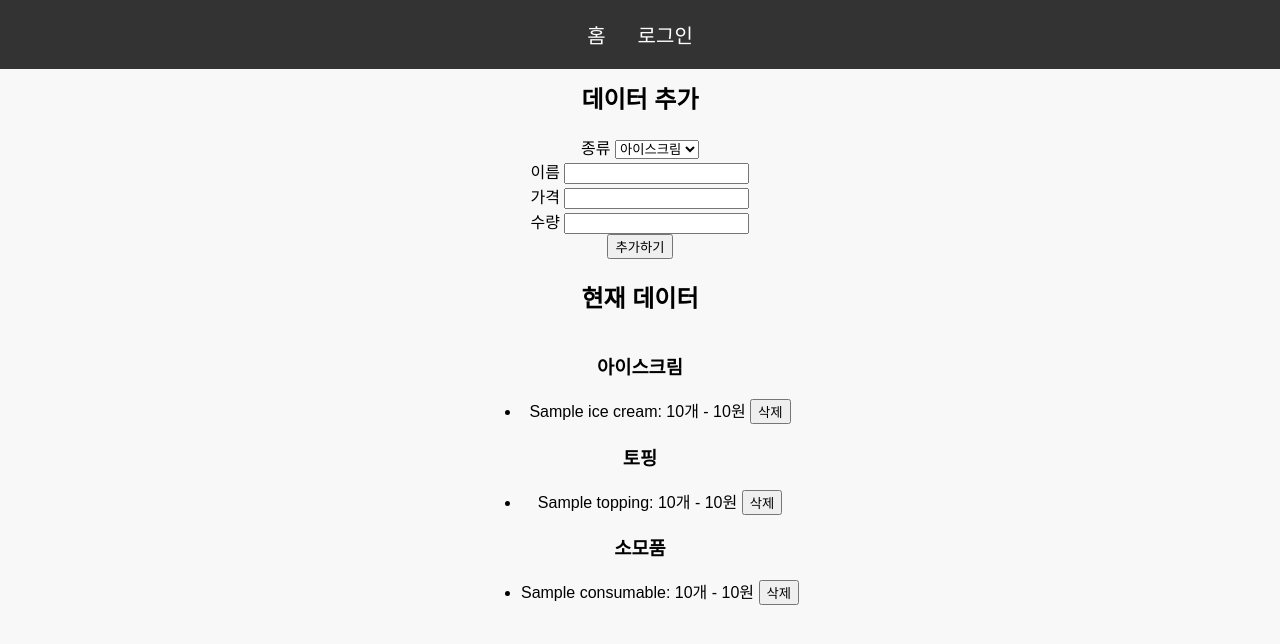
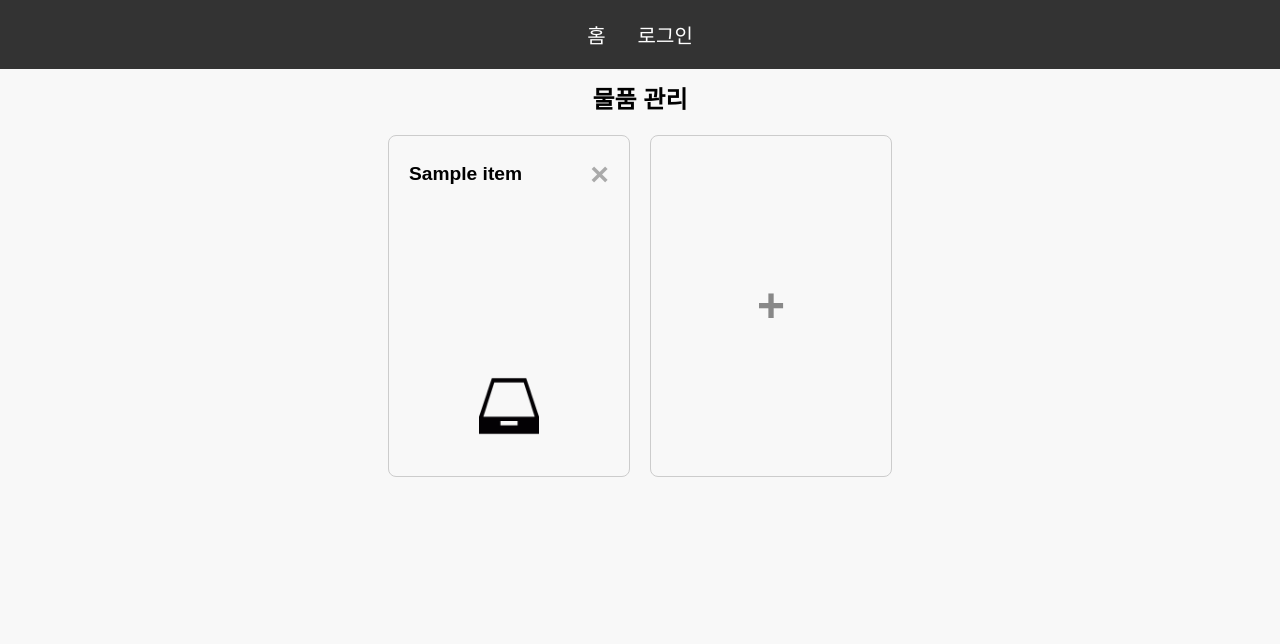
Before and after one commit to jangjh0201/dbapp, a FastAPI app: template app/resource/templates/item.jinja2 in a window 1280 px wide. Shown: the top 644 px of the page. Run offline with FastAPI, Linux system fonts and the light colour scheme; the template is opened without the code that fills it: most values are stand-ins (such as "Sample title", 1, 10 or a date in 2020).

Commit message:
Mod : 프론트단 수정(임시)

```diff
--- /dev/null
+++ b/app/resource/static/css/item.css
@@ -0,0 +1,138 @@
+.dispenser-container-wrapper {
+    display: flex;
+    justify-content: center;
+}
+
+.dispenser-container {
+    display: flex;
+    flex-wrap: wrap;
+    gap: 20px;
+    justify-content: space-evenly;
+    width: 100%;
+    max-width: 1200px;
+}
+
+.dispenser {
+    border: 1px solid #ccc;
+    padding: 20px;
+    border-radius: 8px;
+    width: 200px;
+    text-align: center;
+    height: 300px;
+    display: flex;
+    flex-direction: column;
+    justify-content: space-between;
+}
+
+.dispenser-header {
+    display: flex;
+    justify-content: space-between;
+    align-items: center;
+}
+
+h3 {
+    margin: 0;
+    font-size: 1.2rem;
+}
+
+.close-dispenser {
+    font-size: 2rem;
+    font-weight: bold;
+    color: #aaa;
+    cursor: pointer;
+    transition: color 0.3s ease;
+}
+
+.close-dispenser:hover {
+    color: black;
+}
+
+.capsule-container {
+    margin: 20px 0;
+    display: flex;
+    justify-content: center;
+}
+
+.item-icon {
+    width: 60px;
+    height: 60px;
+    cursor: pointer;
+}
+
+.add-dispenser {
+    display: flex;
+    justify-content: center;
+    align-items: center;
+    cursor: pointer;
+    height: 300px;
+}
+
+.add-dispenser h3 {
+    font-size: 3rem;
+    color: #888;
+    margin: 0;
+}
+
+.modal {
+    display: none;
+    position: fixed;
+    z-index: 1;
+    left: 0;
+    top: 0;
+    width: 100%;
+    height: 100%;
+    background-color: rgba(0, 0, 0, 0.4);
+}
+
+.modal-content {
+    background-color: #fefefe;
+    margin: 15% auto;
+    padding: 20px;
+    border: 1px solid #888;
+    width: 80%;
+    max-width: 400px;
+    display: flex;
+    flex-direction: column;
+    gap: 20px;
+    position: relative;
+}
+
+.close {
+    position: absolute;
+    top: 10px;
+    right: 10px;
+    color: #aaa;
+    font-size: 28px;
+    font-weight: bold;
+    cursor: pointer;
+}
+
+.close:hover,
+.close:focus {
+    color: black;
+}
+
+input[type="text"] {
+    width: 100%;
+    padding: 12px;
+    font-size: 16px;
+    border-radius: 4px;
+    border: 1px solid #ccc;
+    margin-bottom: 15px;
+    box-sizing: border-box;
+}
+
+button {
+    padding: 10px 20px;
+    font-size: 16px;
+    cursor: pointer;
+    border-radius: 4px;
+    background-color: #e0e0e0;
+    color: black;
+    transition: background-color 0.3s, color 0.3s;
+}
+
+button:hover {
+    background-color: #bbbbbb;
+    color: white;
+}
--- /dev/null
+++ b/app/resource/static/js/item.js
@@ -0,0 +1,110 @@
+// 모달 열기
+function openAddModal() {
+    document.getElementById('add-item-modal').style.display = 'block';
+}
+
+// 모달 닫기
+function closeAddModal() {
+    document.getElementById('add-item-modal').style.display = 'none';
+}
+
+// 모달 외부 클릭 시 닫기
+function closeOnOutsideClick(event) {
+    if (event.target.id === 'add-item-modal') {
+        closeAddModal();
+    }
+}
+
+// 아이템 추가
+function addItem() {
+    const name = $('#item-name').val(); // 물품 이름만 받음
+
+    if (name.trim()) {
+        $.ajax({
+            url: '/item',
+            type: 'POST',
+            data: { name: name },
+            contentType: 'application/x-www-form-urlencoded',
+            success: function (response) {
+                location.reload(); // 성공 시 페이지 새로고침
+            },
+            error: function (error) {
+                alert('물품 등록 중 오류가 발생했습니다.');
+            }
+        });
+    } else {
+        alert('유효한 물품 이름을 입력하세요.');
+    }
+}
+
+// 아이템 삭제
+function deleteItem(itemId) {
+    $.ajax({
+        url: '/item/' + itemId,
+        type: 'DELETE',
+        success: function (response) {
+            location.reload(); // 삭제 후 새로고침
+        },
+        error: function (error) {
+            alert('물품을 삭제하는 중 오류가 발생했습니다.');
+        }
+    });
+}
+
+// 아이콘 상태 변경 (cabinet_store <-> cabinet_use)
+function toggleIcon(icon, itemId) {
+    const currentSrc = icon.getAttribute('src');
+    const newSrc = currentSrc.includes('cabinet_store')
+        ? '/static/images/cabinet_use.png'
+        : '/static/images/cabinet_store.png';
+
+    // 아이콘 상태 변경
+    icon.setAttribute('src', newSrc);
+
+    // 상태를 서버에 전달
+    const action = newSrc.includes('cabinet_store') ? 'store' : 'use';
+
+    $.ajax({
+        url: `/item/${itemId}`,
+        type: 'PUT',
+        data: { action: action },
+        success: function (response) {
+            if (response.success) {
+                console.log('상태 변경 성공');
+            } else {
+                alert('상태 변경에 실패했습니다.');
+            }
+        },
+        error: function (error) {
+            console.error('Error:', error);
+            alert('상태 변경 중 오류가 발생했습니다.');
+        }
+    });
+}
+
+// 이름 수정
+function editItemName(event, input, itemId) {
+    if (event.key === 'Enter') {
+        const name = input.value.trim();
+        if (name) {
+            $.ajax({
+                url: `/item/${itemId}`,
+                type: 'PUT',
+                data: { name: name },
+                contentType: 'application/x-www-form-urlencoded',
+                success: function (response) {
+                    if (response.success) {
+                        alert('물품 이름이 수정되었습니다.');
+                        location.reload(); // 수정 후 새로고침
+                    } else {
+                        alert('물품 이름 수정에 실패했습니다.');
+                    }
+                },
+                error: function (error) {
+                    console.error('Error:', error);
+                    alert('물품 이름 수정 중 오류가 발생했습니다.');
+                }
+            });
+        }
+    }
+}
--- a/app/resource/templates/item.jinja2
+++ b/app/resource/templates/item.jinja2
@@ -1,116 +1,51 @@
 {% extends "navbar.jinja2" %}
-
 {% block head %}
+<link rel="stylesheet" href="/static/css/common.css">
 <link rel="stylesheet" href="/static/css/item.css">
+<script src="https://code.jquery.com/jquery-3.6.0.min.js"></script>
+<script src="/static/js/item.js"></script> <!-- JS 파일 분리 -->
 {% endblock %}
 
 {% block content %}
-<h2>데이터 추가</h2>
-<div class="form-container">
-    <form id="add-item-form" method="post">
-        <div class="form-group">
-            <label for="item-type">종류</label>
-            <select id="item-type" name="item_type" required>
-                <option value="ice_cream">아이스크림</option>
-                <option value="topping">토핑</option>
-                <option value="consumable">소모품</option>
-            </select>
+<h2>물품 관리</h2>
+<div class="dispenser-container-wrapper">
+    <div class="dispenser-container">
+        {% if item_data %}
+        {% for item in item_data %}
+        <div class="dispenser" id="dispenser-{{ item.id }}">
+            <div class="dispenser-header">
+                <h3>{{ item.name }}</h3>
+                <span class="close-dispenser" onclick="deleteItem('{{ item.id }}')">&times;</span> <!-- X 버튼으로 변경 -->
+            </div>
+            <div class="capsule-container">
+                <!-- 아이콘 상태에 따라 이미지 변경 -->
+                <img src="{% if item.storage %}/static/images/cabinet_store.png{% else %}/static/images/cabinet_use.png{% endif %}"
+                     class="item-icon"
+                     data-item-id="{{ item.id }}"
+                     onclick="toggleIcon(this)">
+            </div>
         </div>
-        <div class="form-group">
-            <label for="item-name">이름</label>
-            <input type="text" id="item-name" name="item_name" required>
+        {% endfor %}
+        {% endif %}
+
+        <!-- + 아이콘이 있는 물품 추가 카드 -->
+        <div class="dispenser add-dispenser" id="add-item-card" onclick="openAddModal()">
+            <div class="dispenser-header">
+                <h3>+</h3>
+            </div>
         </div>
-        <div class="form-group">
-            <label for="item-price">가격</label>
-            <input type="text" id="item-price" name="item_price" required oninput="validateNumberInput(this)">
-        </div>
-        <div class="form-group">
-            <label for="item-quantity">수량</label>
-            <input type="text" id="item-quantity" name="item_quantity" required oninput="validateNumberInput(this)">
-        </div>
-        <button type="submit">추가하기</button>
-    </form>
-</div>
-
-<h2>현재 데이터</h2>
-<div class="inventory-container">
-    <div class="inventory-category">
-        <h3>아이스크림</h3>
-        <ul class="inventory-list">
-            {% for ice_cream in ice_creams %}
-            <li>{{ ice_cream.name }}: {{ ice_cream.quantity }}개 - {{ ice_cream.price }}원
-                <button class="delete-button" data-type="ice_cream" data-id="{{ ice_cream.id }}">삭제</button>
-            </li>
-            {% endfor %}
-        </ul>
-    </div>
-
-    <div class="inventory-category">
-        <h3>토핑</h3>
-        <ul class="inventory-list">
-            {% for topping in toppings %}
-            <li>{{ topping.name }}: {{ topping.quantity }}개 - {{ topping.price }}원
-                <button class="delete-button" data-type="topping" data-id="{{ topping.id }}">삭제</button>
-            </li>
-            {% endfor %}
-        </ul>
-    </div>
-
-    <div class="inventory-category">
-        <h3>소모품</h3>
-        <ul class="inventory-list">
-            {% for consumable in consumables %}
-            <li>{{ consumable.name }}: {{ consumable.quantity }}개 - {{ consumable.price }}원
-                <button class="delete-button" data-type="consumable" data-id="{{ consumable.id }}">삭제</button>
-            </li>
-            {% endfor %}
-        </ul>
     </div>
 </div>
 
-<script>
-    document.getElementById('add-item-form').addEventListener('submit', function (event) {
-        event.preventDefault();
-
-        const formData = new FormData(this);
-
-        fetch('/item', {
-            method: 'POST',
-            body: formData
-        }).then(response => {
-            if (response.ok) {
-                location.reload();
-            } else {
-                alert('데이터 추가에 실패했습니다.');
-            }
-        }).catch(error => {
-            console.error('Error:', error);
-            alert('데이터 추가 중 오류가 발생했습니다.');
-        });
-    });
-
-    document.querySelectorAll('.delete-button').forEach(button => {
-        button.addEventListener('click', function () {
-            const itemType = this.getAttribute('data-type');
-            const itemId = this.getAttribute('data-id');
-
-            fetch(`/item/${itemType}/${itemId}`, {
-                method: 'DELETE'
-            }).then(response => {
-                if (response.ok) {
-                    location.reload();
-                } else {
-                    alert('데이터 삭제에 실패했습니다.');
-                }
-            }).catch(error => {
-                console.error('Error:', error);
-                alert('데이터 삭제 중 오류가 발생했습니다.');
-            });
-        });
-    });
-
-    function validateNumberInput(input) {
-        input.value = input.value.replace(/[^0-9]/g, '');
-    }
-</script>
+<!-- 물품 추가 모달 -->
+<div id="add-item-modal" class="modal" onclick="closeOnOutsideClick(event)">
+    <div class="modal-content" onclick="event.stopPropagation();">
+        <span class="close" onclick="closeAddModal()">&times;</span>
+        <h3>새 물품 추가하기</h3>
+        <form id="add-item-form" onkeypress="if(event.key === 'Enter'){ addItem(); return false; }">
+            <input type="text" id="item-name" placeholder="물품 이름" required>
+            <button type="button" onclick="addItem()">등록</button>
+        </form>
+    </div>
+</div>
 {% endblock %}
```
Also changed, not shown: app/resource/static/css/drawer.css (deleted, +0 -171 lines), app/resource/static/images/cabinet_store.png (added), app/resource/static/images/cabinet_use.png (added).
